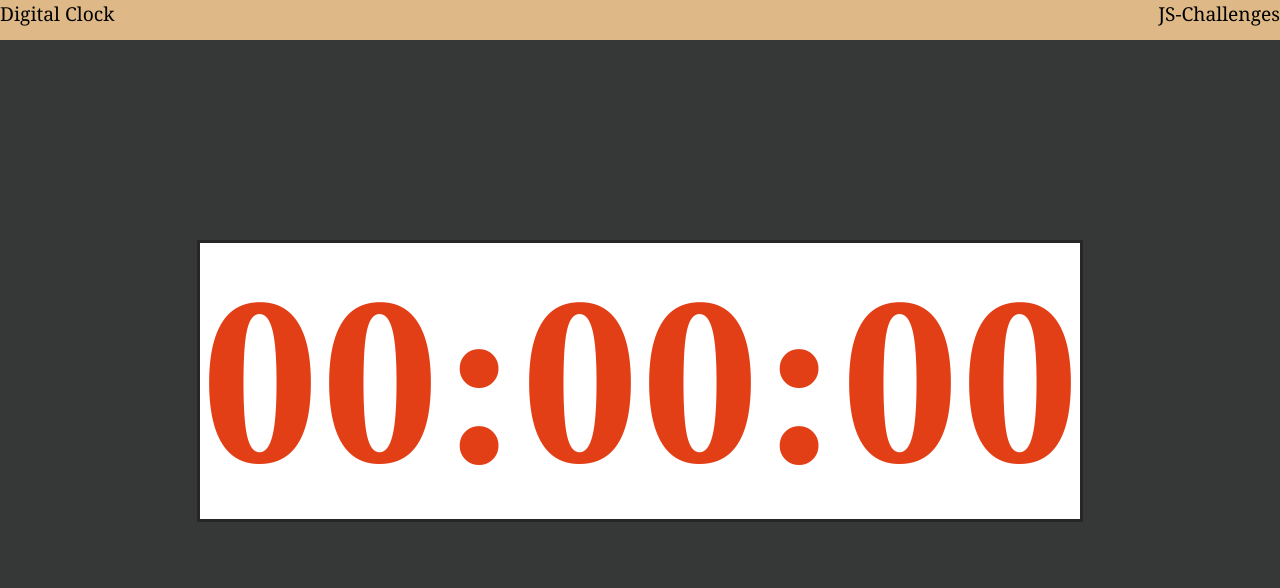
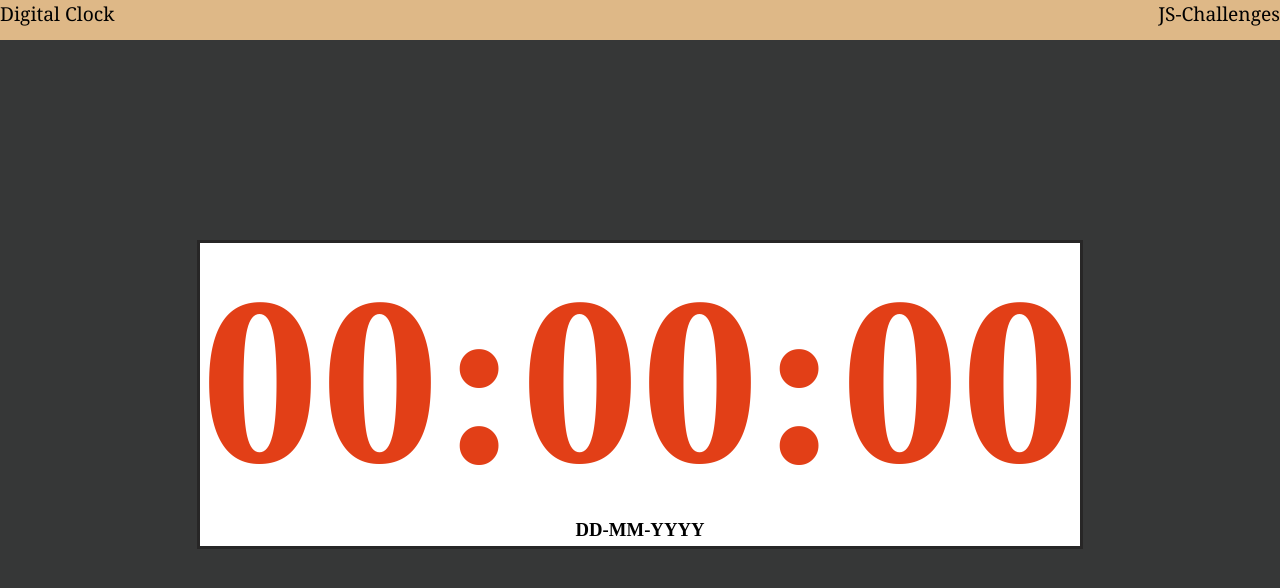
Before and after one commit to tkmaile96/30-Days-javascript-challenges, a plain HTML site: page Day-two/index.html in a window 1280 px wide. Drawn offline with Linux system fonts and the light colour scheme.

Commit message:
Added date

```diff
--- a/Day-two/index.css
+++ b/Day-two/index.css
@@ -30,6 +30,13 @@ h1 {
     color: #e23f17;
 }
 
+h3{
+    display: flex;
+    justify-content: center;
+    align-items: center;
+    margin-bottom: 5px;
+}
+
 .wrapper {
     background-color: #fff;
     border: 3px solid #272626;
--- a/Day-two/index.html
+++ b/Day-two/index.html
@@ -19,6 +19,9 @@
             <h1 class="clock">
                 00:00:00
             </h1>
+            <h3 class="date">
+                DD-MM-YYYY
+            </h3>
         </div>
     </div>
 
```
